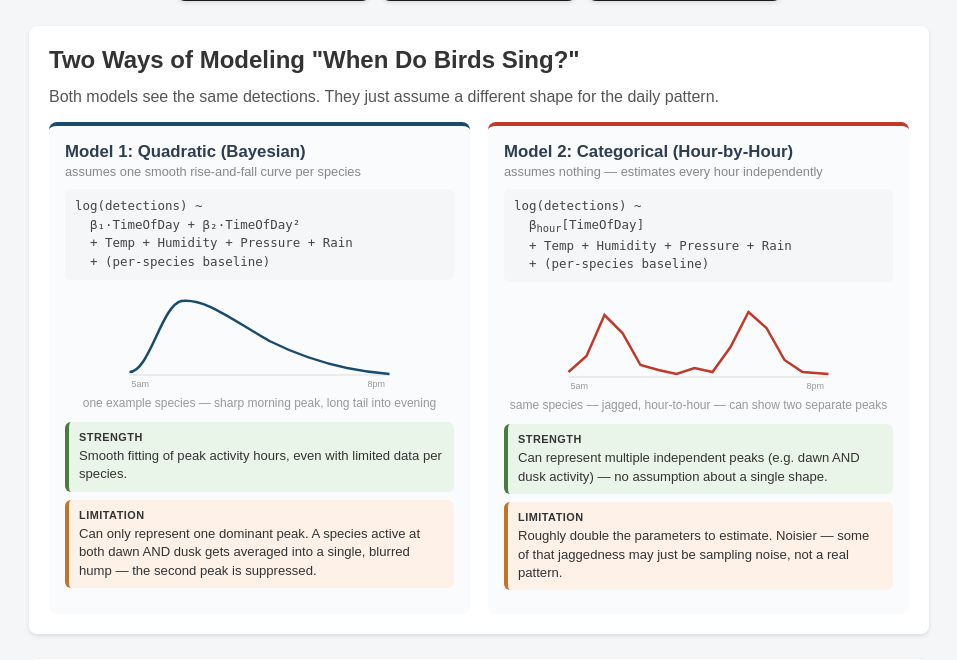
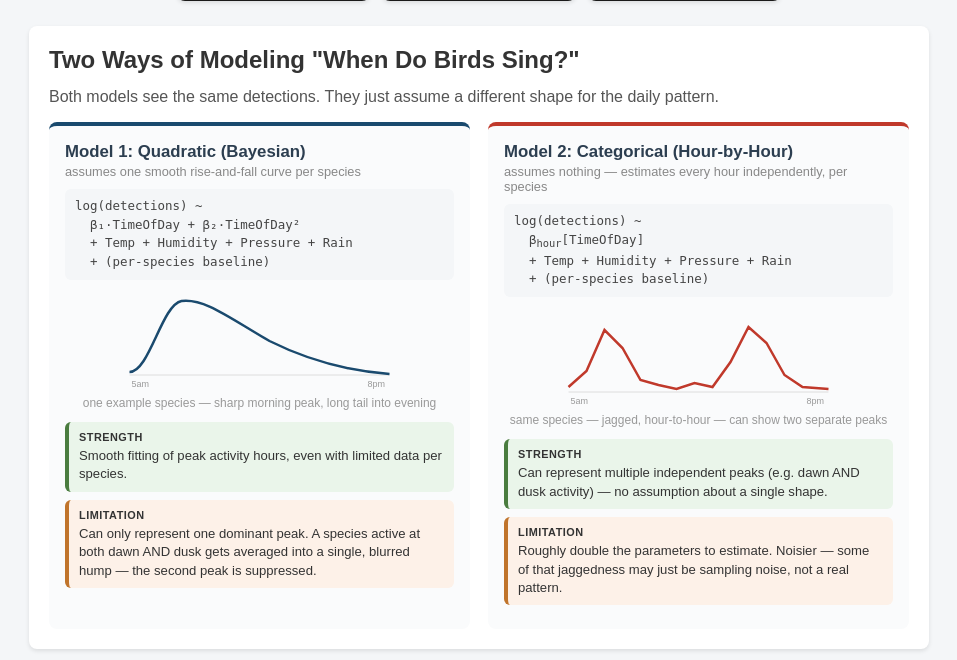
Before and after one commit to dclengacher/winstonsalembirds, a Flask app: page /dueling-models in a window 1280 px wide. Shown: the part 172-832 px from the top of the page, without its empty margins (161-1118 px from the left). Run offline with Flask 3, Linux system fonts and the light colour scheme; parts of the project's set-up code (start-up, migrations or seed data) failed here and were passed over.

Commit message:
clarify categorical model estimates independently per hour, per species

```diff
--- a/templates/dueling_models.html
+++ b/templates/dueling_models.html
@@ -65,7 +65,7 @@
             </div>
             <div class="model-panel" style="border-top:4px solid #c0392b;">
                 <h3>Model 2: Categorical (Hour-by-Hour)</h3>
-                <p class="subhead">assumes nothing — estimates every hour independently</p>
+                <p class="subhead">assumes nothing — estimates every hour independently, per species</p>
                 <div class="formula">log(detections) ~<br>&nbsp;&nbsp;β<sub>hour</sub>[TimeOfDay]<br>&nbsp;&nbsp;+ Temp + Humidity + Pressure + Rain<br>&nbsp;&nbsp;+ (per-species baseline)</div>
                 <svg viewBox="0 0 280 100" width="100%" height="100" style="display:block;margin:10px 0;">
                     <line x1="10" y1="85" x2="270" y2="85" stroke="#ddd" stroke-width="1"/>
```
